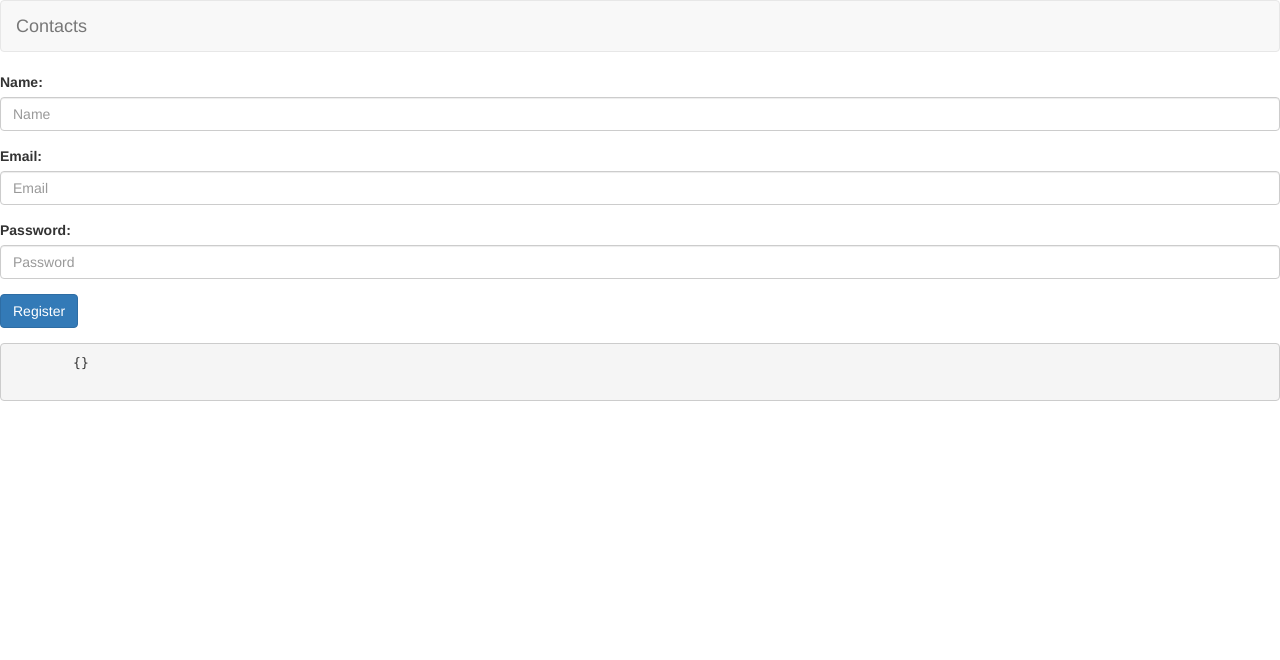
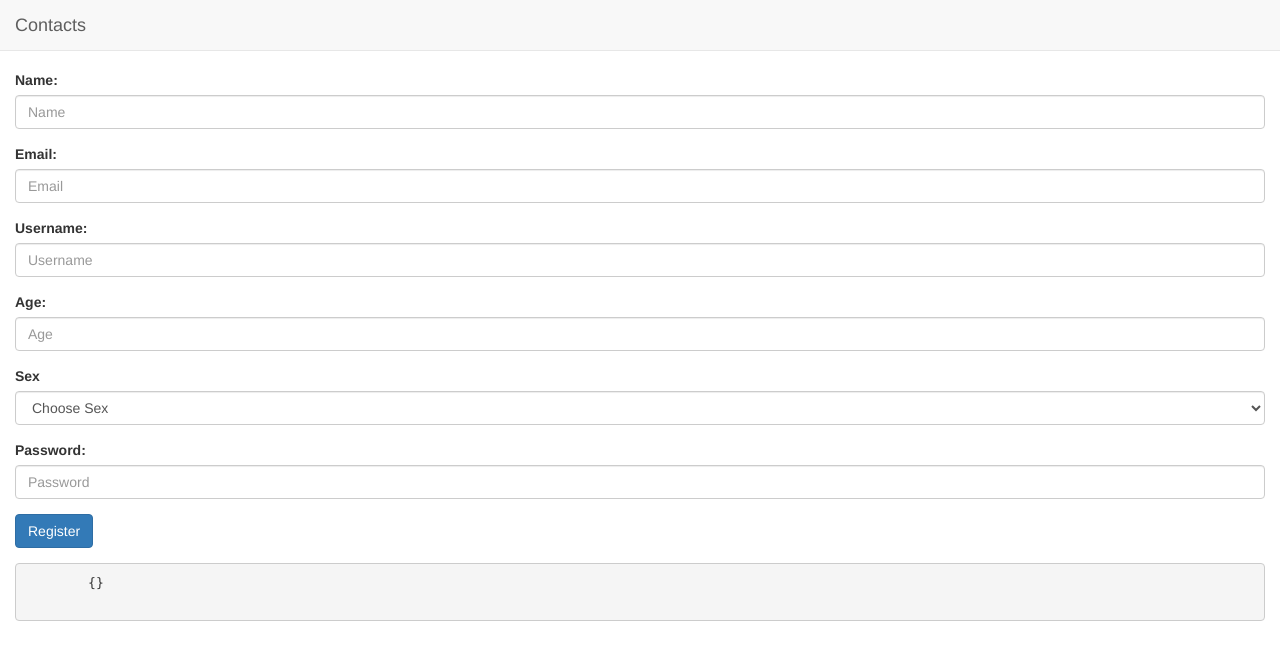
Before and after one commit to priyankthakkar/angulardemo, a website: page index.html in a window 1280 px wide. Drawn offline with nearby package versions, Linux system fonts and the light colour scheme.

Commit message:
Change Log: 1. Updated from ui and accomodated more detaila about the contact. Reviewed and Committed by: Priyank Thakkar

```diff
--- /dev/null
+++ b/bower_components/angular/angular-csp.css
@@ -0,0 +1,21 @@
+/* Include this file in your html if you are using the CSP mode. */
+
+@charset "UTF-8";
+
+[ng\:cloak], [ng-cloak], [data-ng-cloak], [x-ng-cloak],
+.ng-cloak, .x-ng-cloak,
+.ng-hide:not(.ng-hide-animate) {
+  display: none !important;
+}
+
+ng\:form {
+  display: block;
+}
+
+.ng-animate-shim {
+  visibility:hidden;
+}
+
+.ng-anchor {
+  position:absolute;
+}
--- a/css/app.css
+++ b/css/app.css
@@ -1,4 +1,4 @@
-.main-container{
+.main-content{
   width: 100%;
-  padding: 0;
+  margin-top: 70px;
 }
--- a/index.html
+++ b/index.html
@@ -7,14 +7,14 @@
     <link rel="stylesheet" type="text/css" href="css/app.css">
   </head>
   <body>
-    <div class="container main-container" ng-controller="MinMaxController">
-      <nav class="navbar navbar-default">
-        <div class="container-fluid">
-          <div class="navbar-header">
-            <a href="/" class="navbar-brand">Contacts</a>
-          </div>
+    <nav class="navbar navbar-default navbar-fixed-top">
+      <div class="container-fluid">
+        <div class="navbar-header">
+          <a href="/" class="navbar-brand">Contacts</a>
         </div>
-      </nav>
+      </div>
+    </nav>
+    <div class="container main-content" ng-controller="MinMaxController">
       <form>
         <div class="form-group">
           <label for="name">Name: </label>
@@ -23,6 +23,22 @@
         <div class="form-group">
           <label for="email">Email: </label>
           <input type="email" id="email" class="form-control" placeholder="Email" ng-model="formModel.email">
+        </div>
+        <div class="form-group">
+          <label for="username">Username: </label>
+          <input type="text" id="username" class="form-control" placeholder="Username" ng-model="formModel.username">
+        </div>
+        <div class="form-group">
+          <label for="age">Age: </label>
+          <input type="number" name="age" class="form-control" placeholder="Age" ng-model="formModel.age">
+        </div>
+        <div class="form-group">
+          <label for="sex">Sex</label>
+          <select class="form-control" id="sex" ng-model="formModel.sex">
+            <option value="">Choose Sex</option>
+            <<option value="male">Male</option>
+            <option value="female">Female</option>
+          </select>
         </div>
         <div class="form-group">
           <label for="password">Password: </label>
```
Also changed, not shown: bower_components/bootstrap/dist/css/bootstrap-theme.css (added), bower_components/bootstrap/dist/css/bootstrap-theme.min.css (added), bower_components/bootstrap/dist/css/bootstrap.css (added), bower_components/bootstrap/dist/css/bootstrap.min.css (added).
